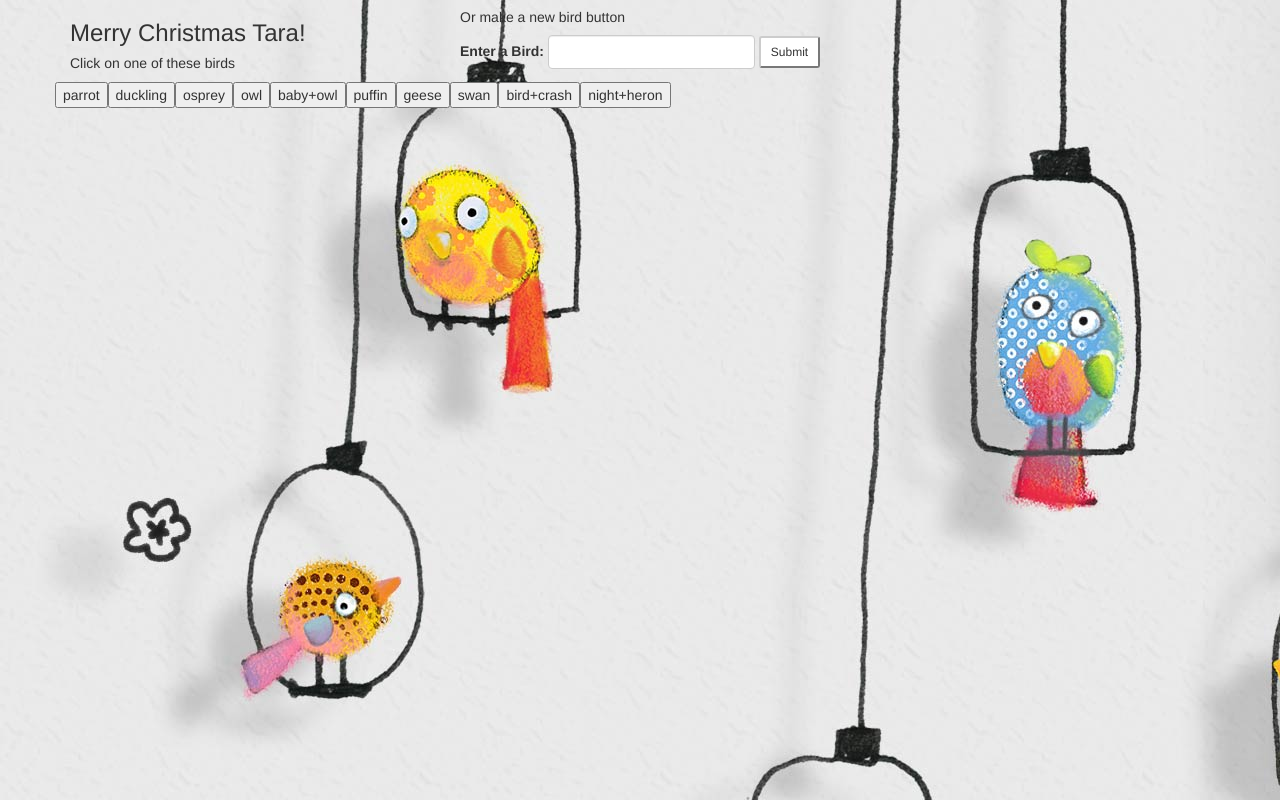
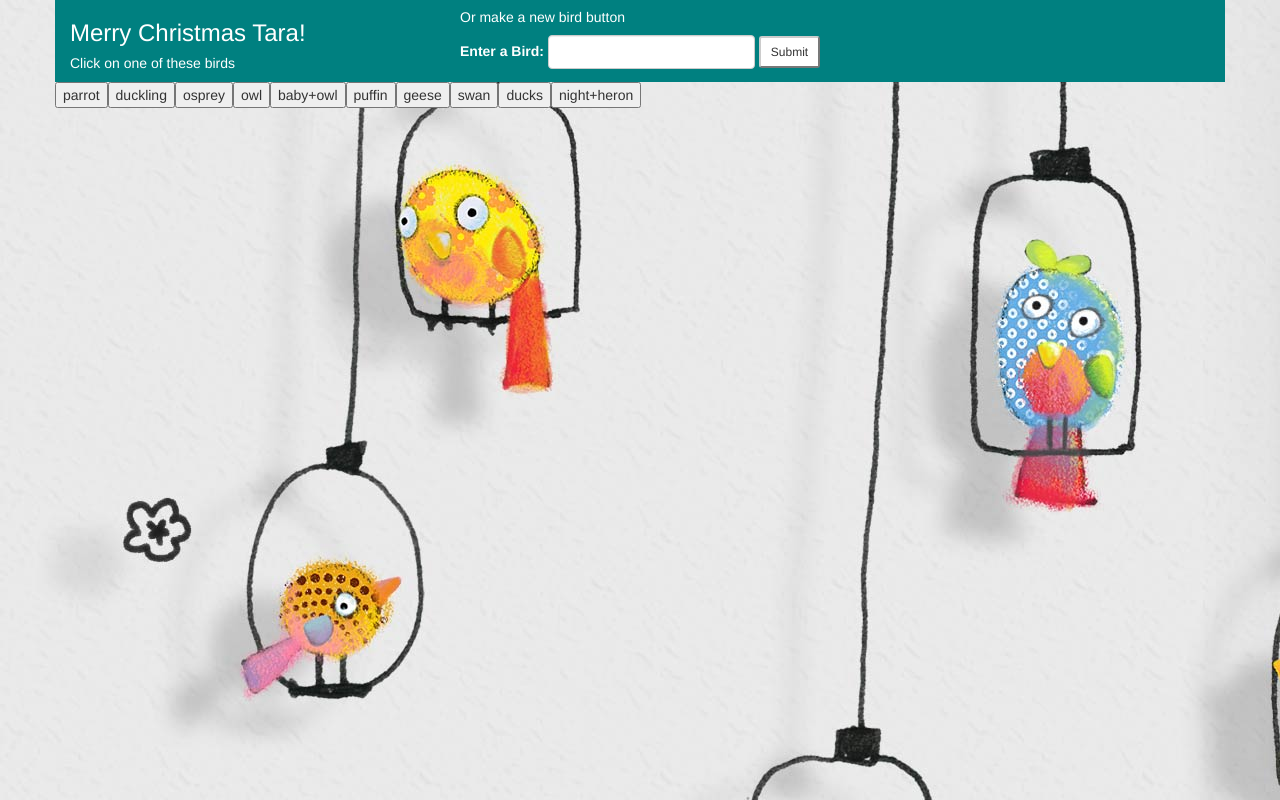
Before and after one commit to steveraaen/Birds, a plain HTML site: page index.html in a window 1280 px wide. Drawn offline with nearby package versions, Linux system fonts and the light colour scheme.

Commit message:
added wallpaper and color

```diff
--- a/assets/css/style.css
+++ b/assets/css/style.css
@@ -6,3 +6,7 @@ img{
 	height: 140px;
 	width: 180px;
 }
+#topRow{
+	background-color: #008080;
+	color: white;
+}
--- a/assets/javascript/logic.js
+++ b/assets/javascript/logic.js
@@ -1,4 +1,4 @@
-var birds = ['parrot', 'duckling', 'osprey', 'owl', 'baby+owl', 'puffin', 'geese', 'swan','bird+crash', 'night+heron']
+var birds = ['parrot', 'duckling', 'osprey', 'owl', 'baby+owl', 'puffin', 'geese', 'swan','ducks', 'night+heron']
 var gifURL;
 var curBut;
 var newBird;
--- a/index.html
+++ b/index.html
@@ -11,7 +11,7 @@
 <body>
 
     <div class="container">
-    <div class="row">
+    <div class="row" id = "topRow">
     <div class="col-md-4"><h3>Merry Christmas Tara!</h3><h5>Click on one of these birds</h5>
     </div>
         <div class="col-md-8"><h5>Or make a new bird button</h5>
```
